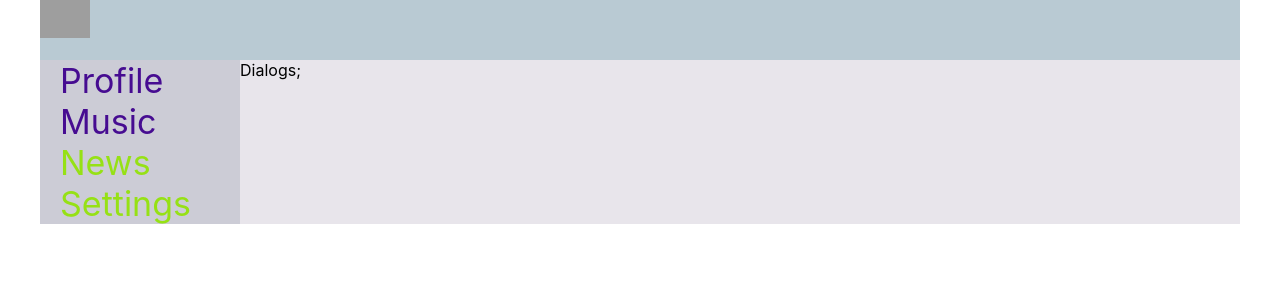
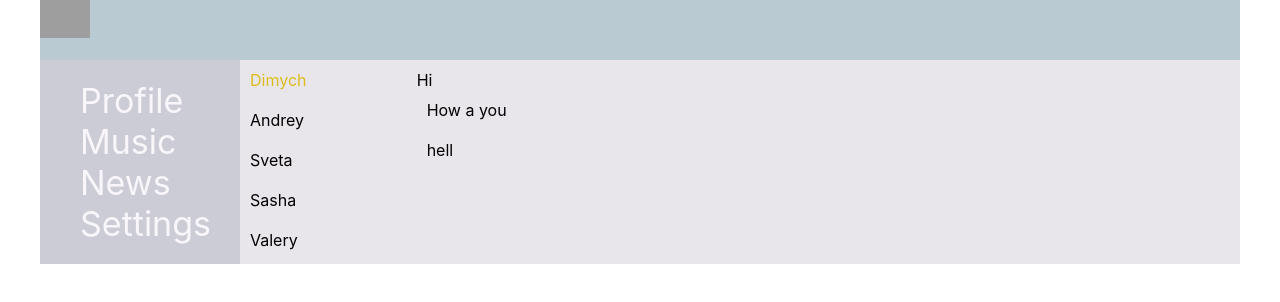
Before and after one commit to Inna7777/FirstProjectReact, a React (Create React App) app: page /dialogs in a window 1280 px wide. Shown: the top 302 px of the page. Built offline with nearby package versions, Linux system fonts and the light colour scheme; grey boxes are pictures that could not be loaded.

Commit message:
New padge

```diff
--- a/src/App.js
+++ b/src/App.js
@@ -1,10 +1,11 @@
 import React from "react";
-import * as ReactDOMClient from 'react-dom/client';
 import "./styles/App.css";
 import Header from "./components/Header/Header";
 import Navbar from "./components/Navbar/Navbar";
 import Dialogs from "./components/Dialogs/Dialogs";
 import Profile from "./components/Profile/Profile";
+import News from "./components/News/News";
+import Settings from "./components/Settings/Settings";
 import { BrowserRouter, Route, Routes } from "react-router-dom";
 
 const App = () => {
@@ -17,6 +18,8 @@ const App = () => {
           <Routes>
             <Route path="/profile" element={<Profile />} />
             <Route path="/dialogs" element={<Dialogs />} />
+            <Route path="/news" element={<News />} />
+            <Route path="/settings" element={<Settings/>} />
           </Routes>
           {/* <Profile/> */}
           {/* <Dialogs/> */}
--- a/src/components/Dialogs/Dialogs.jsx
+++ b/src/components/Dialogs/Dialogs.jsx
@@ -2,10 +2,32 @@ import React from "react";
 import styles from './Dialogs.module.css'
 
 const Dialogs = (props) => {
-    return(
-        <div >
-            Dialogs;
+    return (
+        <div className={styles.dialogs}>
+            <div className={styles.dialogsItems}>
+                <div className={styles.dialog + " "+ styles.active}>
+                    Dimych
+                </div>
+                <div className={styles.dialog}>
+                    Andrey
+                </div>
+                <div className={styles.dialog}>
+                    Sveta
+                </div>
+                <div className={styles.dialog}>
+                    Sasha
+                </div>
+                <div className={styles.dialog}>
+                    Valery
+                </div>
+            </div>
+            <div className={styles.messages}>
+                <div className={styles.message}>Hi</div>
+            <div className={styles.messages}>How a you</div>
+                <div className={styles.messages}>hell</div>
+            </div>
         </div>
+
     )
 }
 export default Dialogs;
--- a/src/components/Dialogs/Dialogs.module.css
+++ b/src/components/Dialogs/Dialogs.module.css
@@ -0,0 +1,23 @@
+.dialogs {
+    display: grid;
+    grid-template-columns: 2fr 10fr;
+
+}
+
+.dialogsItems .dialog {
+    padding: 10px;
+
+}
+
+.dialogsItems .active {
+    color: rgb(220, 188, 24);
+}
+
+.messages {
+    padding: 10px;
+
+}
+
+.messages .message {
+
+}
--- a/src/components/Navbar/Navbar.jsx
+++ b/src/components/Navbar/Navbar.jsx
@@ -1,19 +1,21 @@
 import React from "react";
 import s from './Navbar.module.css'
-const Navbar = ()=>{
-    return <div className={s.nav}>
+import { NavLink } from "react-router-dom";
+const Navbar = () => {
+  return (
+    <nav className={s.nav}>
       <div className={s.item}>
-      <a >Profile</a>
+        <NavLink to='/profile' activeClassName={s.activeLink}>Profile</NavLink>
       </div>
       <div className={s.item}>
-      <a  >Music</a>
+        <NavLink to="/dialogs" activeClassName={s.activeLink}>Music</NavLink>
       </div>
       <div className={`${s.item} ${s.active}`}>
-      <a  >News</a>
+        <NavLink to="/news" activeClassName={s.activeLink}>News</NavLink>
       </div>
       <div className={`${s.item} ${s.active}`}>
-      <a >Settings</a>
+        <NavLink to="/settings">Settings</NavLink>
       </div>
-  </div>
+    </nav>)
 }
 export default Navbar;
--- a/src/components/Navbar/Navbar.module.css
+++ b/src/components/Navbar/Navbar.module.css
@@ -1,17 +1,19 @@
 
-.nav{
+.nav {
     grid-area: n;
     background-color: rgb(204, 204, 214);
+    padding: 20px;
   }
 
-  .item{
+  .item a {
     font-size: 34px;
-    color: #460c91;
+    color: #f8f6fa;
     padding-left: 20px;
+    text-decoration: none;
 
   }
 
-  .item.active{
-    color: rgb(150, 225, 21);
+  .item a.activeLink {
+    color: gold;
 
   }
--- /dev/null
+++ b/src/components/News/News.jsx
@@ -0,0 +1,16 @@
+import React from "react";
+import style from './News.module.css'
+
+
+const News = () => {
+    return(
+        <div className={style.new}>
+            News;
+            <div className={style.newImg}>
+            <img src="https://w.forfun.com/fetch/b1/b1cf28df4d25b96617f69261f6c55832.jpeg?h=900&r=0.5" alt=""/>
+            </div>
+        </div>
+    )
+}
+
+export default News;
--- /dev/null
+++ b/src/components/News/News.module.css
@@ -0,0 +1,9 @@
+.new{
+    background-color: rgb(181, 216, 183);
+    font-size: large;
+    color: brown;
+}
+.newImg img{
+
+    width: 100px;
+}
--- a/src/components/Profile/Profile.jsx
+++ b/src/components/Profile/Profile.jsx
@@ -7,7 +7,7 @@ import MyPost from "./MyPosts/MyPost";
 const Post = ()=>{
     return  <div >
     <div>
-      {" "}
+
       <img src="https://goo.su/xQAY"  alt=""/>
     </div>
     <div> ava+ description</div>
--- /dev/null
+++ b/src/components/Settings/Settings.jsx
@@ -0,0 +1,14 @@
+import React from "react";
+import style from './Settings.module.css'
+
+
+const Settings = ()=>{
+return(
+    <div className={style.setting}>
+        <img src ='https://www.comsigntrust.com/wp-content/uploads/2014/06/settingsP.png' alt=""/>
+    </div>
+)
+
+}
+
+export default Settings;
--- /dev/null
+++ b/src/components/Settings/Settings.module.css
@@ -0,0 +1,3 @@
+.setting img{
+    width: 200px;
+}
```
Lines whose indentation alone changed are shown as unchanged.
